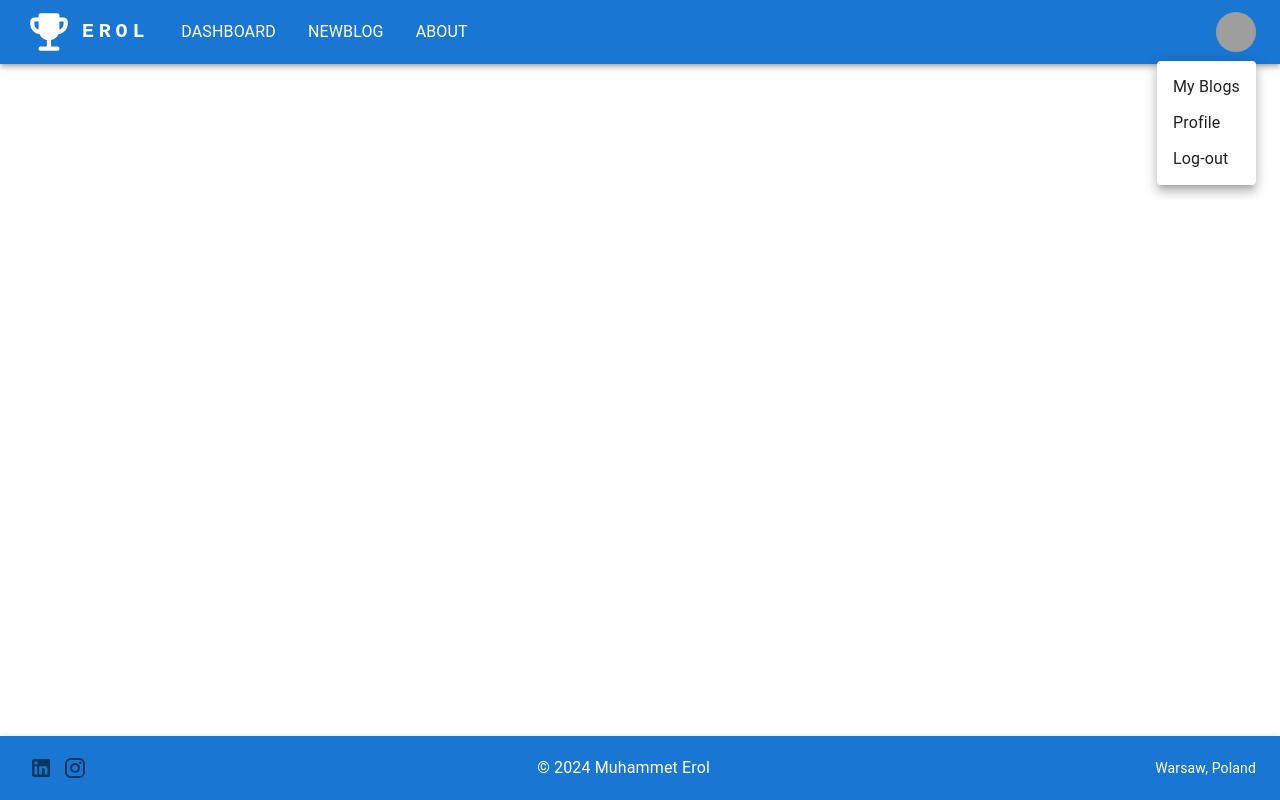
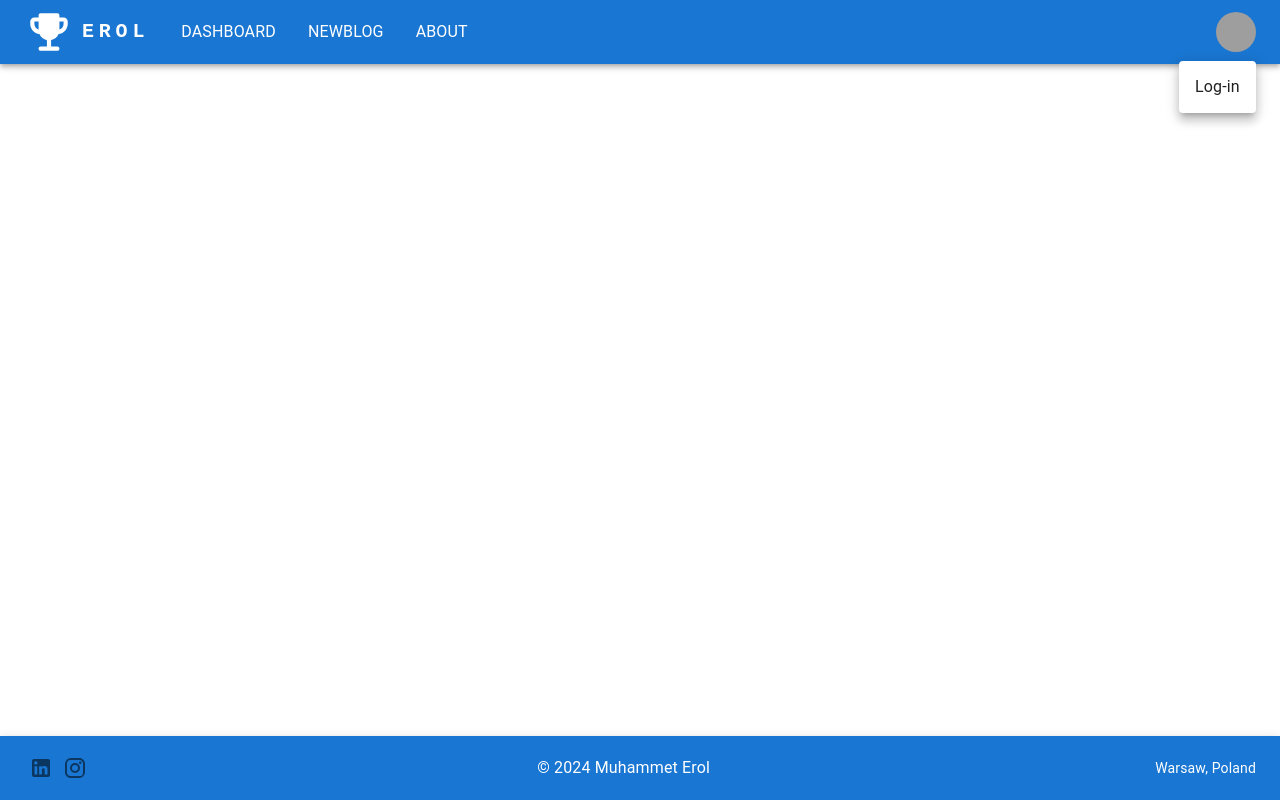
Before and after one commit to muhammeterl1912/MileStone-React-Blog-app, a React (Create React App) app: page / in a window 1280 px wide. Both pictures are taken after a click on the button "Open settings". Built offline with nearby package versions, Linux system fonts and the light colour scheme; grey boxes are pictures that could not be loaded.

Commit message:
Navbar setting is handled by logged-out.

```diff
--- a/src/components/NavBar.jsx
+++ b/src/components/NavBar.jsx
@@ -12,13 +12,20 @@ import Tooltip from "@mui/material/Tooltip";
 import MenuItem from "@mui/material/MenuItem";
 import EmojiEventsRoundedIcon from "@mui/icons-material/EmojiEventsRounded";
 import { Link } from "react-router-dom";
-
+import { useSelector, useDispatch } from "react-redux";
+import { logOutUser } from "./services/authLogout";
+import { useNavigate } from "react-router-dom";
+import useAxios from "./services/useAxios";
 const pages = ["DASHBOARD", "NEWBLOG", "ABOUT"];
 const settings = ["My Blogs", "Profile", "Log-out"];
 
 function NavBar() {
   const [anchorElNav, setAnchorElNav] = React.useState(null);
   const [anchorElUser, setAnchorElUser] = React.useState(null);
+  const { user } = useSelector((state) => state.auth);
+  const dispatch = useDispatch();
+  const { axiosToken } = useAxios();
+  const navigate = useNavigate();
 
   const handleOpenNavMenu = (event) => {
     setAnchorElNav(event.currentTarget);
@@ -165,11 +172,32 @@ function NavBar() {
               open={Boolean(anchorElUser)}
               onClose={handleCloseUserMenu}
             >
-              {settings.map((setting) => (
-                <MenuItem key={setting} onClick={handleCloseUserMenu}>
-                  <Typography textAlign="center">{setting}</Typography>
+              {user ? (
+                settings.map((setting) => (
+                  <MenuItem
+                    key={setting}
+                    onClick={
+                      setting === "Log-out"
+                        ? () => {
+                            dispatch(logOutUser({ axiosToken, navigate }));
+                            handleCloseUserMenu();
+                          }
+                        : handleCloseUserMenu
+                    }
+                  >
+                    <Typography textAlign="center">{setting}</Typography>
+                  </MenuItem>
+                ))
+              ) : (
+                <MenuItem
+                  onClick={() => {
+                    navigate("/login");
+                    handleCloseUserMenu();
+                  }}
+                >
+                  <Typography textAlign="center">Log-in</Typography>
                 </MenuItem>
-              ))}
+              )}
             </Menu>
           </Box>
         </Toolbar>
--- a/src/components/services/authLogout.jsx
+++ b/src/components/services/authLogout.jsx
@@ -1,18 +1,17 @@
 import { createAsyncThunk } from "@reduxjs/toolkit";
 import { toastSuccessNotify, toastErrorNotify } from "../helper/ToastNotify";
-import useAxios from "./useAxios";
 
 export const logOutUser = createAsyncThunk(
   "auth/logOut",
-  async (_, navigate) => {
-    const { axiosToken } = useAxios();
+  async ({axiosToken, navigate},thunkAPI) => {
     try {
       await axiosToken("/auth/logout/");
 
       toastSuccessNotify("User Successfully Logged-out.");
       navigate("/");
     } catch (error) {
-      toastErrorNotify("User registration failed...");
+      toastErrorNotify("User could not be Logged-out...")
+      return thunkAPI.rejectWithValue(error.message);
     }
   }
 );
```
